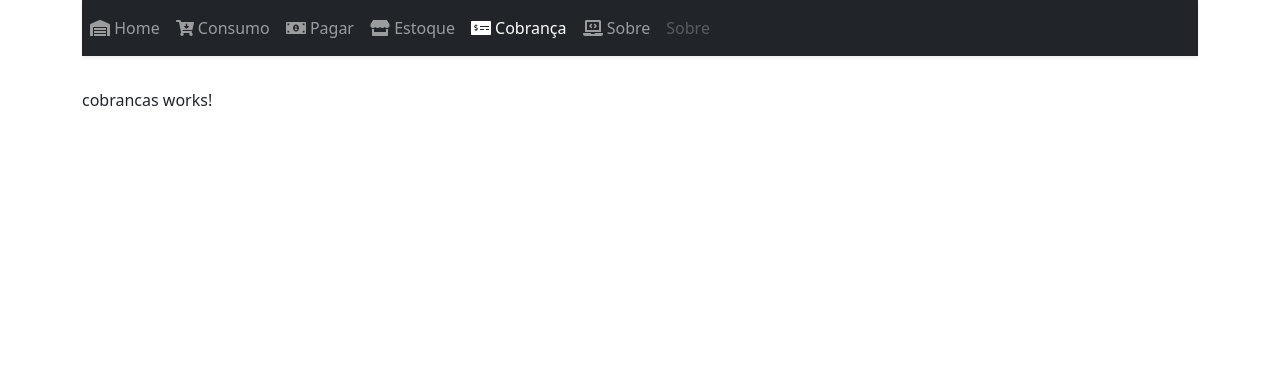
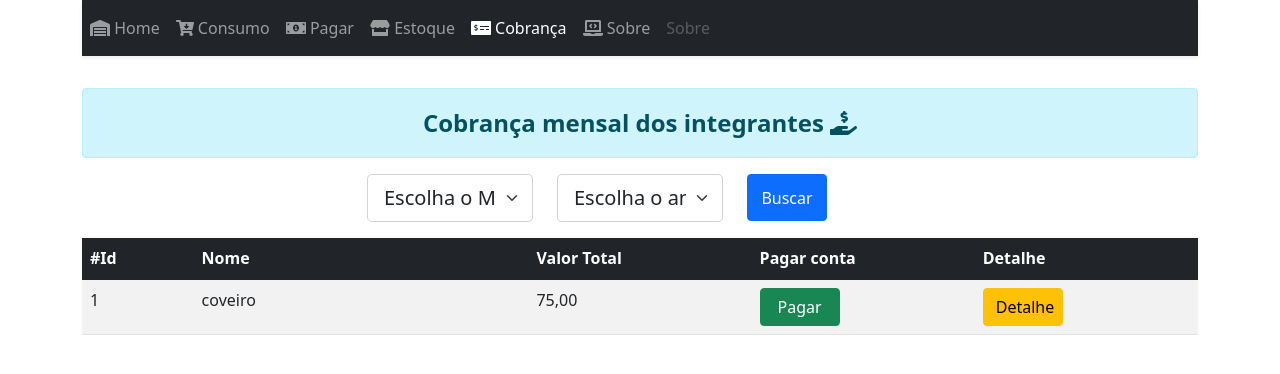
Before and after one commit to juniorsolo/barLamc, an Angular app in the folder angular/barLamc-app/: page /cobranca in a window 1280 px wide. Shown: the top 374 px of the page. Built offline with nearby package versions, Linux system fonts and the light colour scheme.

Commit message:
Desenhando tela de cobrança.

```diff
--- a/angular/barLamc-app/src/app/cobrancas/cobrancas.component.html
+++ b/angular/barLamc-app/src/app/cobrancas/cobrancas.component.html
@@ -1,6 +1,63 @@
 <div class="container">
-  <p>
-    cobrancas works!
-  </p>
 
+  <!-- Title -->
+  <div class="alert alert-info" role="alert" style="text-align: center;padding-bottom: 0px;">
+    <p class="fs-4 fw-bolder">Cobrança mensal dos integrantes <fa-icon [icon]="iconeCobrancaTitulo"></fa-icon></p>
+  </div>
+
+  <!-- Botoes de mes e ano -->
+  <div class="row justify-content-md-center">
+    <div class="col-2">
+      <select class="form-select form-select-lg mb-3" aria-label=".form-select-lg example">
+        <option selected>Escolha o Mês</option>
+        <option value="1">Janeiro</option>
+        <option value="2">Fevereiro</option>
+        <option value="3">Março</option>
+        <option value="3">Abril</option>
+        <option value="3">Maio</option>
+        <option value="3">Junho</option>
+        <option value="3">Julho</option>
+        <option value="3">Agosto</option>
+        <option value="3">Setembro</option>
+        <option value="3">Outubro</option>
+        <option value="3">Novembro</option>
+        <option value="3">Dezembro</option>
+      </select>
+    </div>
+    <div class="col-2">
+      <select class="form-select form-select-lg mb-3" aria-label=".form-select-lg example">
+        <option selected>Escolha o ano</option>
+        <option value="2020">2020</option>
+        <option value="2021">2021</option>
+      </select>
+    </div>
+    <div class="col-2">
+      <button type="button" class="btn btn-primary" style="height: 47px; width: 80px;">Buscar</button>
+    </div>
+  </div>
+
+  <!-- Tabela de cobranca-->
+  <table class="table table-striped table-hover">
+    <thead class="table-dark">
+      <tr>
+        <th scope="col" class="col-md-1">#Id</th>
+        <th scope="col" class="col-md-3">Nome</th>
+        <th scope="col" class="col-md-2">Valor Total</th>
+        <th scope="col" class="col-md-2">Pagar conta</th>
+        <th scope="col" class="col-md-2">Detalhe</th>
+    </thead>
+    <tbody>
+      <tr >
+        <td scope="row">1</td>
+        <td>coveiro</td>
+        <td>75,00</td>
+        <td>
+          <button type="button" class="btn btn-success" style="width: 80px;">Pagar</button>
+        </td>
+        <td>
+          <button type="button" class="btn btn-warning" style="width: 80px;">Detalhe</button>
+        </td>
+      </tr>
+    </tbody>
+  </table>
 </div>
--- a/angular/barLamc-app/src/app/cobrancas/cobrancas.component.ts
+++ b/angular/barLamc-app/src/app/cobrancas/cobrancas.component.ts
@@ -1,4 +1,5 @@
 import { Component, OnInit } from '@angular/core';
+import { faHandHoldingUsd } from '@fortawesome/free-solid-svg-icons';
 
 @Component({
   selector: 'app-cobrancas',
@@ -6,9 +7,16 @@ import { Component, OnInit } from '@angular/core';
 })
 export class CobrancasComponent implements OnInit {
 
+  /**Icones */
+  iconeCobrancaTitulo = faHandHoldingUsd;
+
+  dataAtual = new Date();
+
+
   constructor() { }
 
   ngOnInit() {
+    console.log(this.dataAtual.getMonth()+1 );
   }
 
 }
--- a/angular/barLamc-app/src/app/lancamentos/lancamentos.component.html
+++ b/angular/barLamc-app/src/app/lancamentos/lancamentos.component.html
@@ -83,7 +83,7 @@
           </div>
        </ng-template>
        <div class="modal-footer">
-         <button type="button" class="btn btn-secondary" data-bs-dismiss="modal" *ngIf="lancamentoSelecionado.integrante.id != 0"  (click)="limparLancamentoSelecionado()">Não melhor Cancelar</button>
+         <button type="button" class="btn btn-danger" data-bs-dismiss="modal" *ngIf="lancamentoSelecionado.integrante.id != 0"  (click)="limparLancamentoSelecionado()">Não melhor Cancelar</button>
          <button type="button" class="btn btn-success" data-bs-dismiss="modal" *ngIf="lancamentoSelecionado.integrante.id != 0" (click)="lancarConsumo()">Sim Lançar</button>
        </div>
      </div>
```
